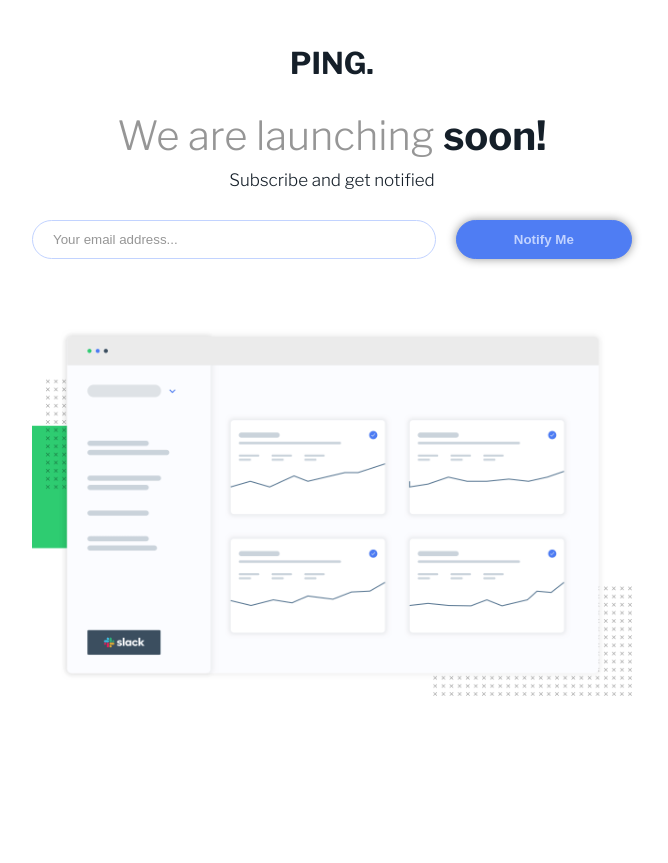
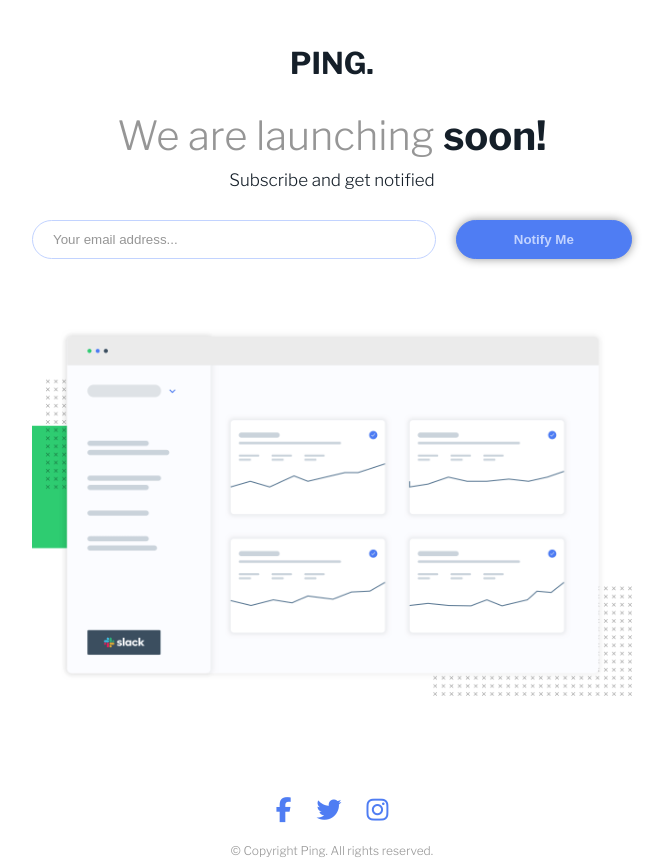
Before and after one commit to matheuspergoli/ping-page-master, a plain HTML site: page index.html in a window 1280 px wide. Shown: the whole page, without its empty margins (308-976 px from the left). Before the commit the page ends 800 px from the top, so only its background shows below. Drawn offline with nearby package versions, Linux system fonts and the light colour scheme.

Commit message:
Finalizando layout

```diff
--- a/css/style.css
+++ b/css/style.css
@@ -104,3 +104,24 @@ body {
   width: 100%;
   text-align: center;
 }
+
+#icons {
+  display: flex;
+  justify-content: center;
+  gap: 2.5rem;
+  margin-top: 10rem;
+  margin-bottom: 2rem;
+}
+
+#icons * {
+  display: block;
+  cursor: pointer;
+  font-size: 2.5rem;
+  color: var(--blue);
+}
+
+#copy {
+  font-size: 1.2rem;
+  text-align: center;
+  color: var(--gray);
+}
--- a/index.html
+++ b/index.html
@@ -6,6 +6,7 @@
   <meta name="viewport" content="width=device-width, initial-scale=1.0">
   <link rel="stylesheet" href="css/style.css">
   <link rel="shortcut icon" href="img/favicon-32x32.png" type="image/x-icon">
+  <script src="https://kit.fontawesome.com/9c0e23d32c.js" crossorigin="anonymous"></script>
   <title>Ping: Coming Soon</title>
 </head>
 <body>
@@ -22,6 +23,12 @@
       <div id="hero-img">
         <img id="img" src="img/illustration-dashboard.png" alt="">
       </div>
+      <div id="icons">
+        <i class="fa-brands fa-facebook-f"></i>
+        <i class="fa-brands fa-twitter"></i>
+        <i class="fa-brands fa-instagram"></i>
+      </div>
+      <p id="copy">&copy; Copyright Ping. All rights reserved.</p>
     </main>
 
 
```
